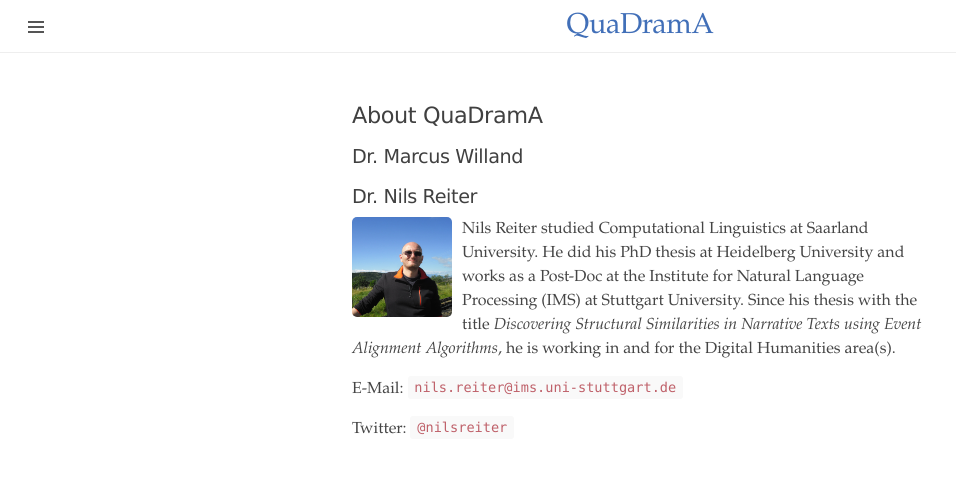
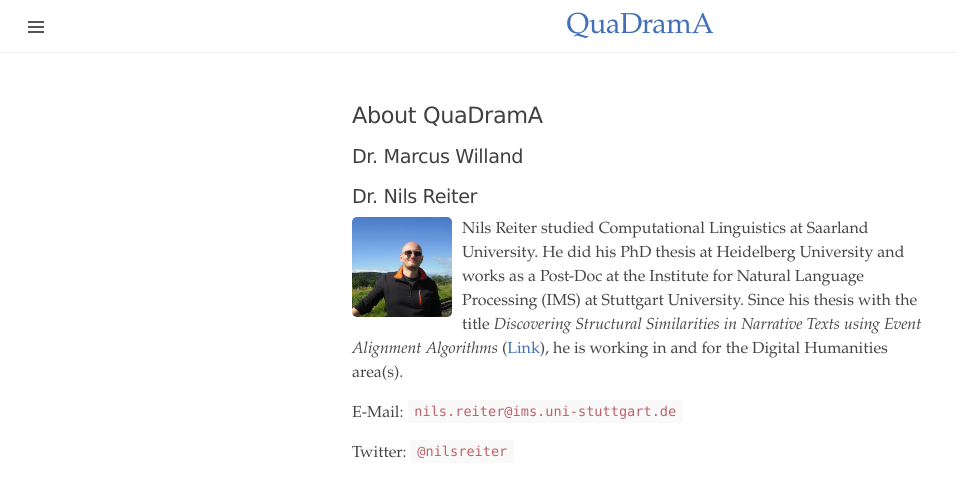
Before and after one commit to quadrama/quadrama.github.io, a Jekyll site: the page built from about.en.md, in a window 1280 px wide. Shown: the top 498 px of the page, without its empty margins (0-956 px from the left). Built offline with Jekyll 4.4.1, drawn with Linux system fonts in a browser that asks for light colours; nearby versions of some CDN libraries; library files that are not in the unit come from our copies.

Commit message:
Added link to thesis

```diff
--- a/about.en.md
+++ b/about.en.md
@@ -14,7 +14,7 @@
 
 <div style="float:left;margin:0px 10px 10px 0px;padding:0;width:100px;height:100px;"><img src="{{ site.url }}/assets/about/nils.jpg" alt="Nils Reiter" width="100" height="100"/></div>
 
-Nils Reiter studied Computational Linguistics at Saarland University. He did his PhD thesis at Heidelberg University and works as a Post-Doc at the Institute for Natural Language Processing (IMS) at Stuttgart University. Since his thesis with the title *Discovering Structural Similarities in Narrative Texts using Event Alignment Algorithms*, he is working in and for the Digital Humanities area(s).
+Nils Reiter studied Computational Linguistics at Saarland University. He did his PhD thesis at Heidelberg University and works as a Post-Doc at the Institute for Natural Language Processing (IMS) at Stuttgart University. Since his thesis with the title *Discovering Structural Similarities in Narrative Texts using Event Alignment Algorithms* ([Link](http://www.ub.uni-heidelberg.de/archiv/17042)), he is working in and for the Digital Humanities area(s).
 
 E-Mail: `nils.reiter@ims.uni-stuttgart.de`
 
```
Also changed, not shown: about.de.md (+1 -1 lines).
